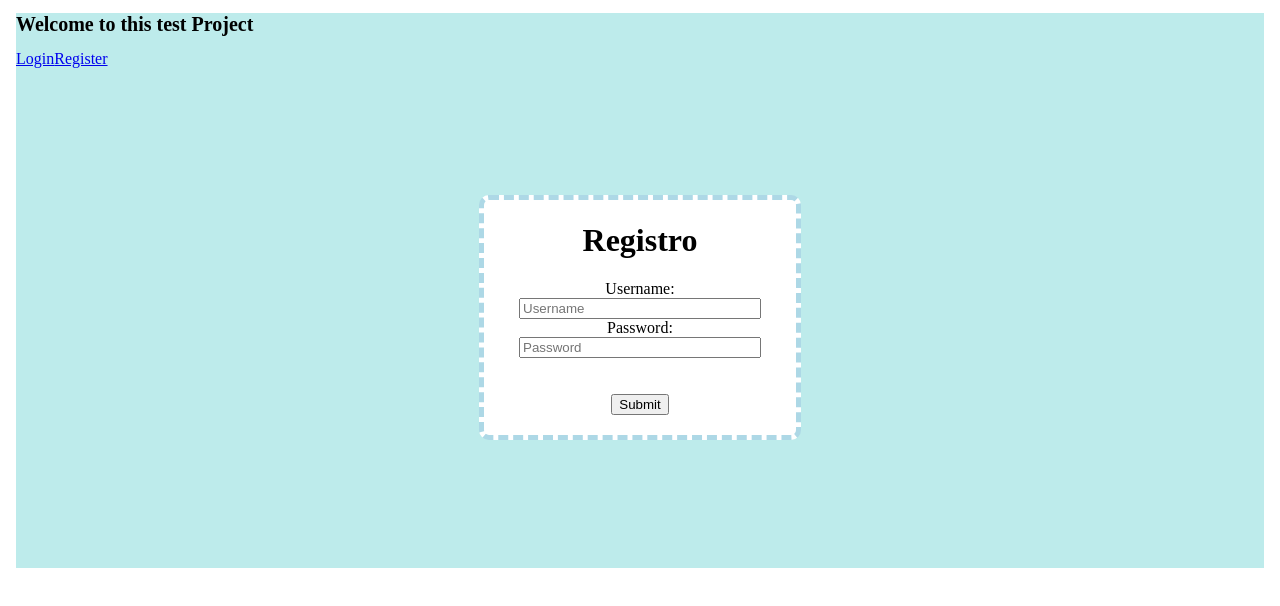
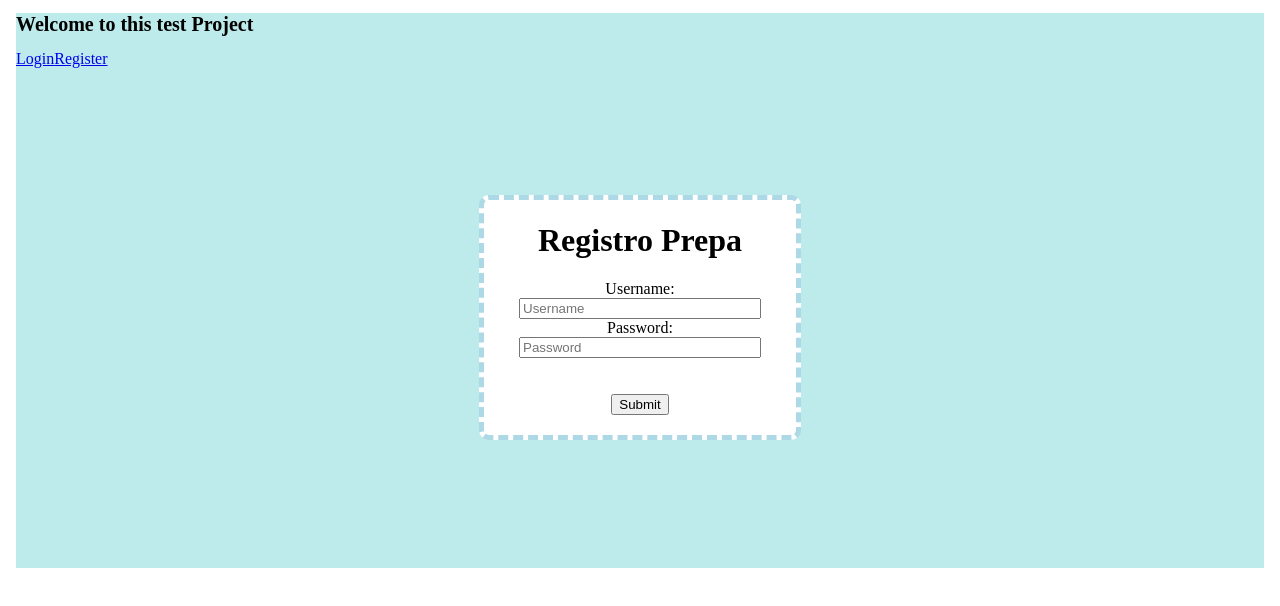
Before and after one commit to IafigliolaGabriele/prepa, an Angular app: page /register in a window 1280 px wide. Shown: the top 606 px of the page. Built offline with nearby package versions, Linux system fonts and the light colour scheme.

Commit message:
Cambio titulo registro

```diff
--- a/src/app/register/register.component.html
+++ b/src/app/register/register.component.html
@@ -1,6 +1,6 @@
 <div class="flex-container">
 		<div>
-			<h1>Registro</h1>
+			<h1>Registro Prepa</h1>
 			<form action="/action_page.php">
 			  Username:<br>
 			  <input class="input" type="text" name="username" placeholder="Username">
```
